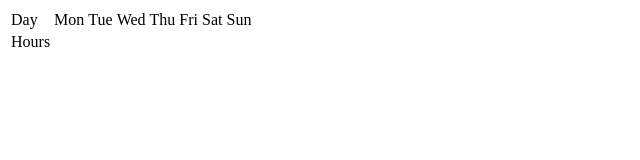
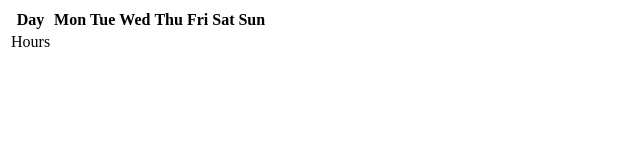
Before and after one commit to reytiartur/productivity-tracker, a plain HTML site: page index.html in a window 1280 px wide. Shown: the full height of the page, 0-640 px from the left. Drawn offline with Linux system fonts and the light colour scheme.

Commit message:
Minor change to table

```diff
--- a/index.html
+++ b/index.html
@@ -18,14 +18,14 @@
         <div id="week-overview">
             <table>
                 <tr>
-                    <td>Day</td>
-                    <td>Mon</td>
-                    <td>Tue</td>
-                    <td>Wed</td>
-                    <td>Thu</td>
-                    <td>Fri</td>
-                    <td>Sat</td>
-                    <td>Sun</td>
+                    <th>Day</th>
+                    <th>Mon</th>
+                    <th>Tue</th>
+                    <th>Wed</th>
+                    <th>Thu</th>
+                    <th>Fri</th>
+                    <th>Sat</th>
+                    <th>Sun</th>
                 </tr>
                 <tr>
                     <td>Hours</td>
@@ -40,5 +40,6 @@
             </table>
         </div>
     </section>
+
 </body>
 </html>
```
